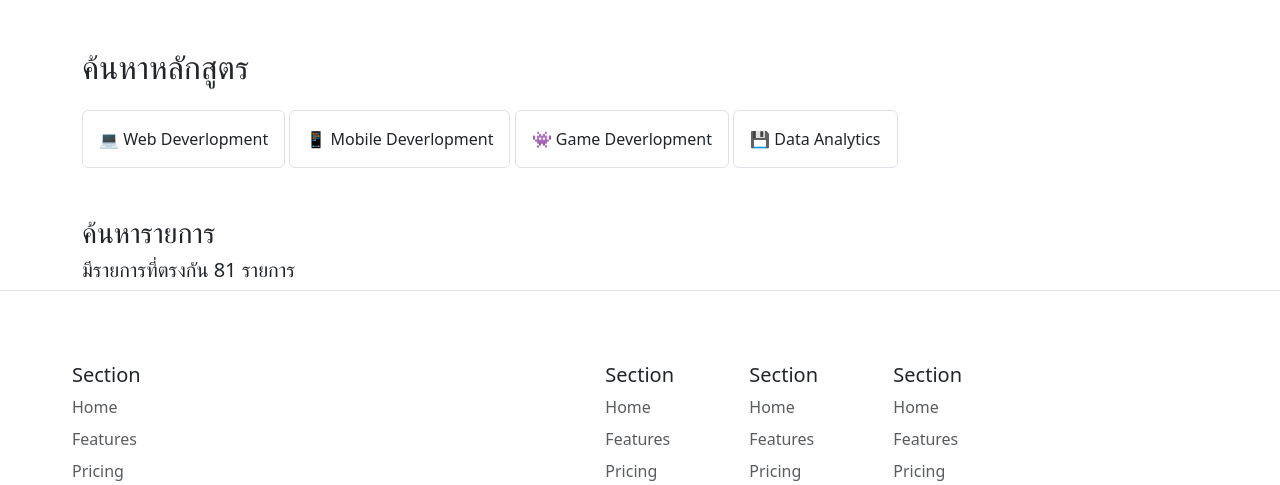
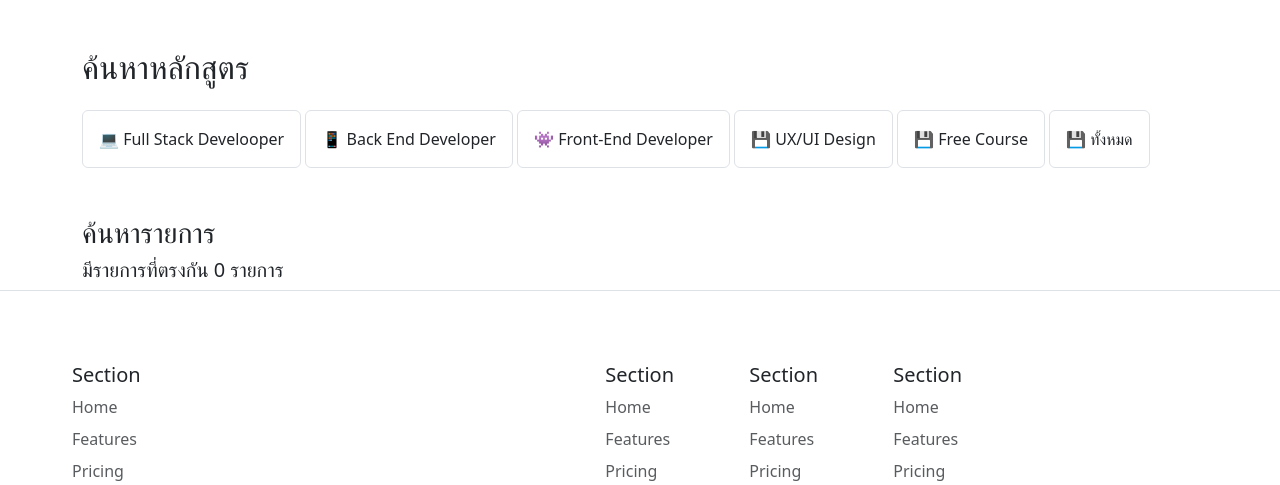
Before and after one commit to IceMan0D/Codee, a PHP site: page /product.php?course_type=1 in a window 1280 px wide. Shown: the part 128-613 px from the top of the page. Run offline with PHP 8.4, Linux system fonts and the light colour scheme; data comes from the database, SQL or seed files in the repository.

Commit message:
show product and filter type

```diff
--- a/CodeDee/product.php
+++ b/CodeDee/product.php
@@ -1,13 +1,38 @@
+<?php
+    require_once '../conn.php';
+
+    $course_type = '';
+
+    $sql = 'SELECT * FROM course INNER JOIN type ON course.type_id = type.type_id';
+
+    if(isset($_GET['course_type']) && $_GET['course_type'] !== 'all'){
+        $course_type = $_GET['course_type'];
+        $sql .= ' WHERE course.type_id = :type';
+        $stmt = $conn->prepare($sql);
+        $stmt->bindParam(':type',$course_type);
+    }else{
+        $stmt = $conn->prepare($sql);
+    }
+    $stmt->execute();
+    $count = $stmt->rowCount();
+    $course = $stmt->fetchAll(PDO::FETCH_ASSOC);
+
+?>
+
 <!DOCTYPE html>
 <html lang="en">
+
 <head>
     <meta charset="UTF-8">
     <meta name="viewport" content="width=device-width, initial-scale=1.0">
-    <title>Document</title>
+    <title>สินค้า</title>
 
     <!-- bootstrap -->
-    <link href="https://cdn.jsdelivr.net/npm/bootstrap@5.3.3/dist/css/bootstrap.min.css" rel="stylesheet" integrity="sha384-QWTKZyjpPEjISv5WaRU9OFeRpok6YctnYmDr5pNlyT2bRjXh0JMhjY6hW+ALEwIH" crossorigin="anonymous">
-    <script src="https://cdn.jsdelivr.net/npm/bootstrap@5.3.3/dist/js/bootstrap.bundle.min.js" integrity="sha384-YvpcrYf0tY3lHB60NNkmXc5s9fDVZLESaAA55NDzOxhy9GkcIdslK1eN7N6jIeHz" crossorigin="anonymous"></script>
+    <link href="https://cdn.jsdelivr.net/npm/bootstrap@5.3.3/dist/css/bootstrap.min.css" rel="stylesheet"
+        integrity="sha384-QWTKZyjpPEjISv5WaRU9OFeRpok6YctnYmDr5pNlyT2bRjXh0JMhjY6hW+ALEwIH" crossorigin="anonymous">
+    <script src="https://cdn.jsdelivr.net/npm/bootstrap@5.3.3/dist/js/bootstrap.bundle.min.js"
+        integrity="sha384-YvpcrYf0tY3lHB60NNkmXc5s9fDVZLESaAA55NDzOxhy9GkcIdslK1eN7N6jIeHz" crossorigin="anonymous">
+    </script>
 
     <!-- bootstarp icon -->
     <link rel="stylesheet" href="https://cdn.jsdelivr.net/npm/bootstrap-icons@1.11.3/font/bootstrap-icons.min.css">
@@ -22,29 +47,50 @@
     <link rel="preconnect" href="https://fonts.gstatic.com" crossorigin>
     <link href="https://fonts.googleapis.com/css2?family=Inter:wght@100..900&display=swap" rel="stylesheet">
 </head>
+
 <body>
     <?php include "navbar.php"?>
 
     <h2 class="container mt-5 ">ค้นหาหลักสูตร</h2>
 
     <div class="filter-container mt-4 mb-5 container">
-        <a href="" class="btn border border-1 p-3">💻 Web Deverlopment</a>
-        <a href="" class="btn border border-1 p-3">📱 Mobile Deverlopment</a>
-        <a href="" class="btn border border-1 p-3">👾 Game Deverlopment</a>
-        <a href="" class="btn border border-1 p-3">💾 Data Analytics</a>
+        <a href="product.php?course_type=1" class="btn border border-1 p-3">💻 Full Stack Develooper</a>
+        <a href="product.php?course_type=2" class="btn border border-1 p-3">📱 Back End Developer</a>
+        <a href="product.php?course_type=3" class="btn border border-1 p-3">👾 Front-End Developer</a>
+        <a href="product.php?course_type=4" class="btn border border-1 p-3">💾 UX/UI Design</a>
+        <a href="product.php?course_type=5" class="btn border border-1 p-3">💾 Free Course</a>
+        <a href="product.php?course_type=all" class="btn border border-1 p-3">💾 ทั้งหมด</a>
     </div>
 
     <div class="container">
         <h3>ค้นหารายการ</h3>
-        <h5>มีรายการที่ตรงกัน 81 รายการ</h5>
+        <h5>มีรายการที่ตรงกัน <?php echo $count?> รายการ</h5>
     </div>
 
     <div class="container-fluid">
         <div class="container">
-            <div class="row row-cols-1 row-cols-sm-3 row-cols-md-4"></div>
+            <!-- <div class="row row-cols-1 row-cols-sm-3 row-cols-md-4"></div> -->
+            <div class="row">
+                <?php foreach($course as $i):?>
+                <div class="col-md-4">
+                    <div class="card">
+                        <img src="../img/course_img/<?php echo $i['course_img'] ?>" class="card-img-top" alt="...">
+                        <div class="card-body">
+                            <h5 class="card-title"><?php echo $i['course_name']?></h5>
+                            <h5 class="card-title"><?php echo $i['type_name']?></h5>
+                            <p class="card-text"><?php echo $i['description']?></p>
+                            <a href="product.php?course_id=<?php echo $i['course_id']?>"
+                                class="btn btn-primary">ดูรายละเอียด</a>
+                        </div>
+                    </div>
+                </div>
+                <?php endforeach; ?>
+            </div>
         </div>
+    </div>
     </div>
 
     <?php include "footer.php"?>
 </body>
+
 </html>
```
